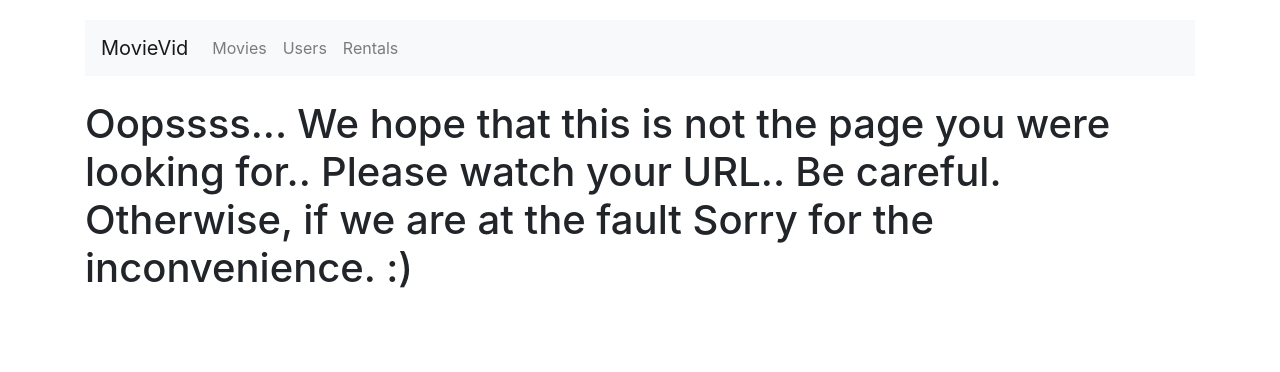
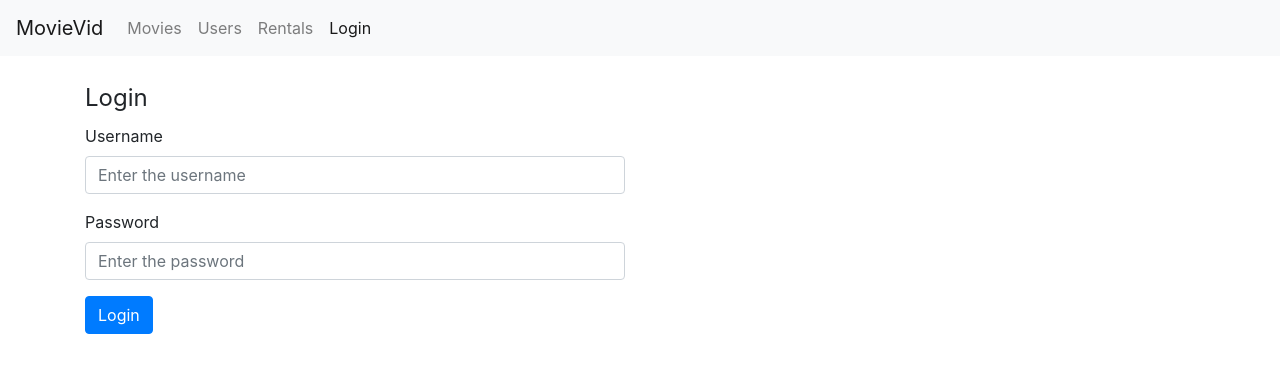
Before and after one commit to prateek951/Movie-Vid-App, a React (Create React App) app in the folder movievid/: page /login in a window 1280 px wide. Before the commit this address led to /not-found. Shown: the top 372 px of the page. Built offline with nearby package versions, Linux system fonts and the light colour scheme.

Commit message:
login structure laid

```diff
--- a/movievid/src/App.js
+++ b/movievid/src/App.js
@@ -1,29 +1,31 @@
 import React, { Component } from "react";
-import "./App.css";
 import { Route, Switch, Redirect } from "react-router-dom";
 import Movies from "./components/Movies";
-import Navbar from "./components/Navbar";
 import Users from "./components/Users";
 import Rentals from "./components/Rentals";
 import NotFound from "./components/NotFound";
 import MovieForm from "./components/MovieForm";
+import Navbar from "./components/Navbar";
+import Login from "./components/Login";
+import "./App.css";
 
 class App extends Component {
   render() {
     return (
-      <main className="container">
-        <Navbar />
+      <React.Fragment>
+        <Navbar/>
         <br />
         <Switch>
+          <Route path='/login' component={Login}/>
+          <Route path='/movies/:id' exact component={MovieForm}/>
           <Route path="/movies" exact component={Movies} />
-          <Route path='/movies/:id' exact component={MovieForm}/>
           <Route path="/users" exact component={Users} />
           <Route path="/rentals" exact component={Rentals} />
           <Route path='/not-found' component={NotFound}/>
           <Redirect exact from="/" to="/movies"/>
           <Redirect to="/not-found"/>
         </Switch>
-      </main>
+      </React.Fragment>
     );
   }
 }
--- /dev/null
+++ b/movievid/src/components/Login.js
@@ -0,0 +1,66 @@
+import React, { Component } from "react";
+
+export default class Login extends Component {
+  constructor(props) {
+    super(props);
+    this.state = {
+      username: "",
+      password: ""
+    };
+  }
+  handleSubmit = e => {
+    e.preventDefault();
+    console.log("handleSubmit fired");
+    const { username, password:userpass } = this.state;
+    // console.log(`The user with username ${username} and the password ${userpass} is now logged in`);
+    //async call to server and handle login
+};
+  handleStringChange = e => {
+    this.setState({ [e.target.name]: e.target.value });
+  };
+  render() {
+    const { username, password } = this.state;
+    return (
+      <div className="container">
+        <form onSubmit={this.handleSubmit}>
+          <legend>Login</legend>
+          <div className="row">
+            <div className="col-md-6 col-md-offset-3">
+              <div className="form-group">
+                <label htmlFor="email">Username</label>
+                <input
+                  type="text"
+                  className="form-control"
+                  name="username"
+                  id="username"
+                  value={username}
+                  placeholder="Enter the username"
+                  onChange={this.handleStringChange}
+                />
+              </div>
+            </div>
+          </div>
+          <div className="row">
+            <div className="col-md-6 col-md-offset-3">
+              <div className="form-group">
+                <label htmlFor="password">Password</label>
+                <input
+                  type="password"
+                  className="form-control"
+                  name="password"
+                  id="password"
+                  value={password}
+                  placeholder="Enter the password"
+                  onChange={this.handleStringChange}
+                />
+              </div>
+            </div>
+          </div>
+          <button type="submit" className="btn btn-primary">
+            Login
+          </button>
+        </form>
+      </div>
+    );
+  }
+}
--- a/movievid/src/components/Navbar.js
+++ b/movievid/src/components/Navbar.js
@@ -1,8 +1,7 @@
-import React, { Component } from "react";
+import React from "react";
 import { NavLink, Link } from "react-router-dom";
 
-export default class Navbar extends Component {
-  render() {
+const Navbar = () =>  {
     return (
       <nav className="navbar navbar-expand-sm navbar-light bg-light">
         <Link className="navbar-brand" to="/movies">MovieVid</Link>
@@ -34,9 +33,15 @@ export default class Navbar extends Component {
                 Rentals
               </NavLink>
             </li>
+            <li className="nav-item">
+              <NavLink className="nav-link" to="/login">
+                Login
+              </NavLink>
+            </li>
           </ul>
         </div>
       </nav>
     );
-  }
 }
+
+export default Navbar;
--- a/movievid/src/index.css
+++ b/movievid/src/index.css
@@ -1,6 +1,6 @@
 body {
   margin: 0;
-  padding: 20px 0 0 0;
+  padding: 0;
   font-family: sans-serif;
 }
 
```
